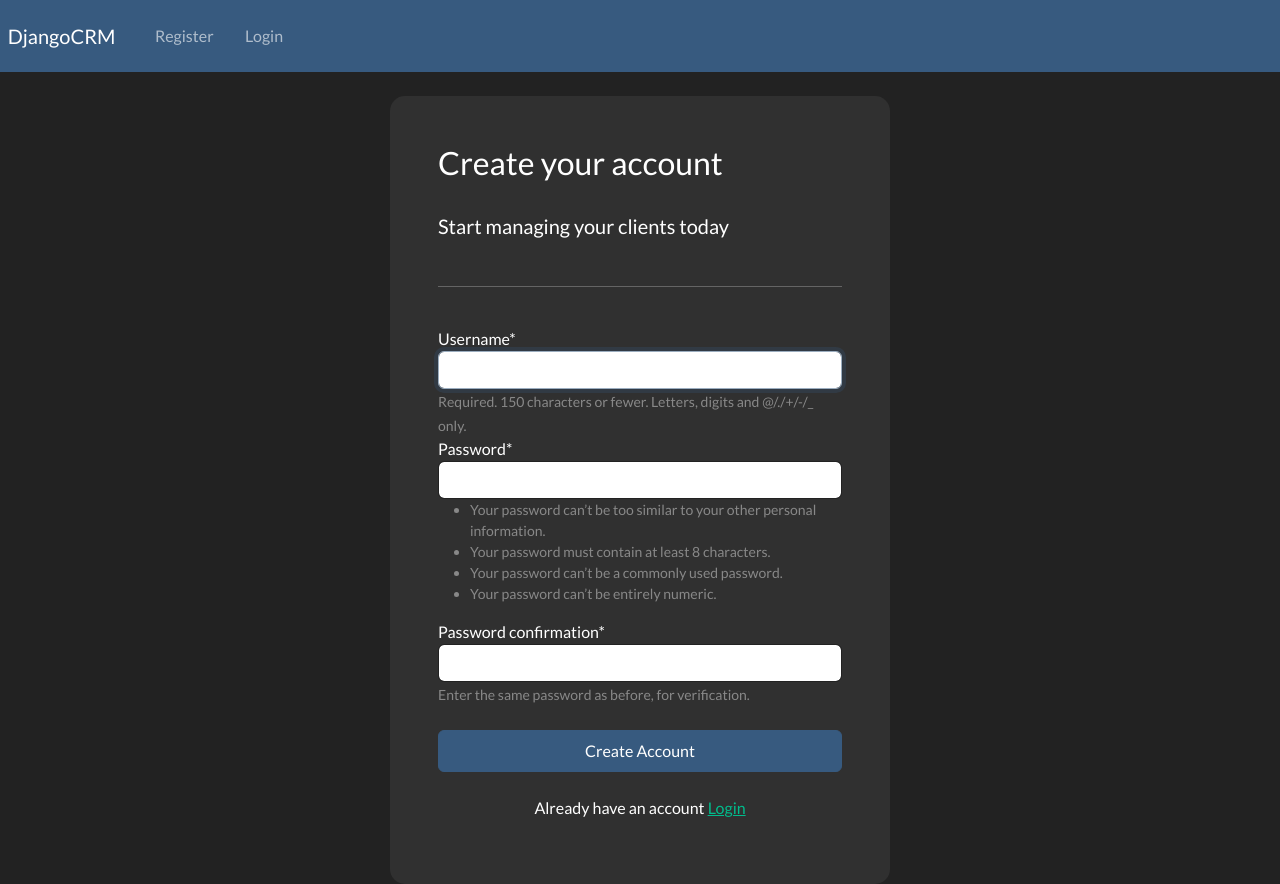
After one commit to ahmedawwan/django-crm, a Django app: page /register in a window 1280 px wide. The commit adds this page. Run offline with Django 4.2, Linux system fonts and the light colour scheme; some libraries are stand-ins or nearby versions.

Commit message:
Register Completed

```diff
--- a/django_crm/settings.py
+++ b/django_crm/settings.py
@@ -38,7 +38,10 @@ INSTALLED_APPS = [
     'django.contrib.messages',
     'django.contrib.staticfiles',
     'webapp',
+    'crispy_forms',
 ]
+
+CRISPY_TEMPLATE_PACK = 'bootstrap4'
 
 MIDDLEWARE = [
     'django.middleware.security.SecurityMiddleware',
--- a/requirements.txt
+++ b/requirements.txt
@@ -1,4 +1,5 @@
 asgiref==3.7.2
 Django==4.2.5
+django-crispy-forms==1.14.0
 sqlparse==0.4.4
 typing_extensions==4.8.0
--- a/static/css/style.css
+++ b/static/css/style.css
@@ -1,3 +1,4 @@
-h1 {
-    color: red;
+.form-layout {
+    border-radius: 15px;
+    width: 500px;
 }
--- a/webapp/forms.py
+++ b/webapp/forms.py
@@ -0,0 +1,20 @@
+from django.contrib.auth.forms import UserCreationForm, AuthenticationForm
+from django.contrib.auth.models import User
+from django import forms
+from django.forms.widgets import PasswordInput, TextInput
+
+# Register/Create a User
+
+class CreateUserForm(UserCreationForm):
+
+    class Meta:
+
+        model = User
+        fields = ['username', 'password1', 'password2']
+
+# Login User
+
+class LoginForm(AuthenticationForm):
+
+    username = forms.CharField(widget=TextInput())
+    password = forms.CharField(widget=PasswordInput())
--- a/webapp/templates/webapp/base.html
+++ b/webapp/templates/webapp/base.html
@@ -21,24 +21,21 @@
     <link
       rel="stylesheet"
       type="text/css"
-      href="{% static 'css/style.cssZz' %}"
+      href="{% static 'css/style.css' %}"
     />
   </head>
 
   <body>
-    {% comment %} Create Navbar here {% endcomment %}
+    {% include 'webapp/navbar.html' %}
     <div class="container">
       <br />
       {% comment %} Notification Messages {% endcomment %} {% block content %}
-      {% end block%}
+      {% endblock %}
     </div>
 
     {% comment %} Java script files {% endcomment %}
     <script src="{% static 'js/app.js' %}"></script>
-    <script
-      src="https://code.jquery.com/jquery-3.3.1.min.js"
-      crossorigin="anonymous"
-    ></script>
+
     <script
       src="https://cdn.jsdelivr.net/npm/bootstrap@5.3.2/dist/js/bootstrap.bundle.min.js"
       integrity="sha384-C6RzsynM9kWDrMNeT87bh95OGNyZPhcTNXj1NW7RuBCsyN/o0jlpcV8Qyq46cDfL"
@@ -49,6 +46,7 @@
       integrity="sha384-I7E8VVD/ismYTF4hNIPjVp/Zjvgyol6VFvRkX/vR+Vc4jQkC+hVqc2pM8ODewa9r"
       crossorigin="anonymous"
     ></script>
+
     <script
       src="https://cdn.jsdelivr.net/npm/bootstrap@5.3.2/dist/js/bootstrap.min.js"
       integrity="sha384-BBtl+eGJRgqQAUMxJ7pMwbEyER4l1g+O15P+16Ep7Q9Q+zqX6gSbd85u4mG4QzX+"
--- /dev/null
+++ b/webapp/templates/webapp/navbar.html
@@ -0,0 +1,53 @@
+<nav
+  class="navbar navbar-expand-lg navbar-dark bg-primary justify-content-center"
+>
+  <a class="navbar-brand main-heading" href="{% url '' %}">
+    &nbsp; DjangoCRM
+  </a>
+
+  <button
+    class="navbar-toggler"
+    type="button"
+    data-toggle="collapse"
+    data-target="#navbarNavDropdown"
+    aria-controls="navbarNavDropdown"
+    aria-expanded="false"
+    aria-label="Toggle navigation"
+  >
+    <span class="navbar-toggler-icon"></span>
+  </button>
+
+  <div class="collapse navbar-collapse text-center" id="navbarNavDropdown">
+    <ul class="navbar-nav mr-auto">
+      &nbsp; &nbsp; &nbsp; {% if user.is_authenticated %}
+
+      <li class="nav-item">
+        <a class="nav-link" href="{% url '' %}"
+          >Dashboard &nbsp; <i class="fa fa-home" aria-hidden="true"></i>
+        </a>
+      </li>
+
+      &nbsp; &nbsp; &nbsp;
+
+      <li class="nav-item">
+        <a class="nav-link" href="{% url '' %}"
+          >Sign out &nbsp; <i class="fa fa-sign-out" aria-hidden="true"></i>
+        </a>
+      </li>
+    </ul>
+
+    {% else %}
+
+    <li class="nav-item">
+      <a class="nav-link" href="{% url 'register' %}"> Register </a>
+    </li>
+
+    &nbsp; &nbsp; &nbsp;
+
+    <li class="nav-item">
+      <a class="nav-link" href="{% url '' %}">Login</a>
+    </li>
+
+    {% endif %}
+  </div>
+</nav>
--- a/webapp/templates/webapp/register.html
+++ b/webapp/templates/webapp/register.html
@@ -0,0 +1,24 @@
+{% extends 'webapp/base.html' %} {% load crispy_forms_tags %} {% block content %}
+  <div class="container bg-dark shadow-md p-5 form-layout">
+    <h3>Create your account</h3>
+    <br />
+    <h5>Start managing your clients today</h5>
+    <br />
+    <hr />
+    <br />
+    <form method="POST" autocomplete="off">
+      {% csrf_token %} {{form|crispy}}
+      <br />
+      <button type="submit" class="btn btn-primary w-100 btn-block p-2">
+        Create Account
+      </button>
+    </form>
+
+    <br />
+
+    <div class="text-center">
+      <p>Already have an account <a href="{% url '' %}">Login</a></p>
+    </div>
+  </div>
+</body>
+{% endblock %}
--- a/webapp/urls.py
+++ b/webapp/urls.py
@@ -2,4 +2,5 @@ from django.urls import path
 from . import views
 urlpatterns = [
     path('', views.home, name = "",),
+    path('register', views.register, name = "register"),
 ]
--- a/webapp/views.py
+++ b/webapp/views.py
@@ -1,6 +1,23 @@
-from django.shortcuts import render
-from django.http import HttpResponse
+from django.shortcuts import render, redirect
+from .forms import CreateUserForm, LoginForm
 
+
+# Home View
 def home(request):
     # return HttpResponse("Hello World!")
     return render(request, 'webapp/index.html')
+
+# Register View
+def register(request):
+    form = CreateUserForm()
+
+    if request.method == "POST":
+        form = CreateUserForm(request.POST)
+
+        if form.is_valid():
+            form.save()
+            # return redirect('')
+
+    context = {'form': form}
+
+    return render(request, 'webapp/register.html', context)
```
Also changed, not shown: webapp/templates/webapp/index.html (+16 -2 lines).
